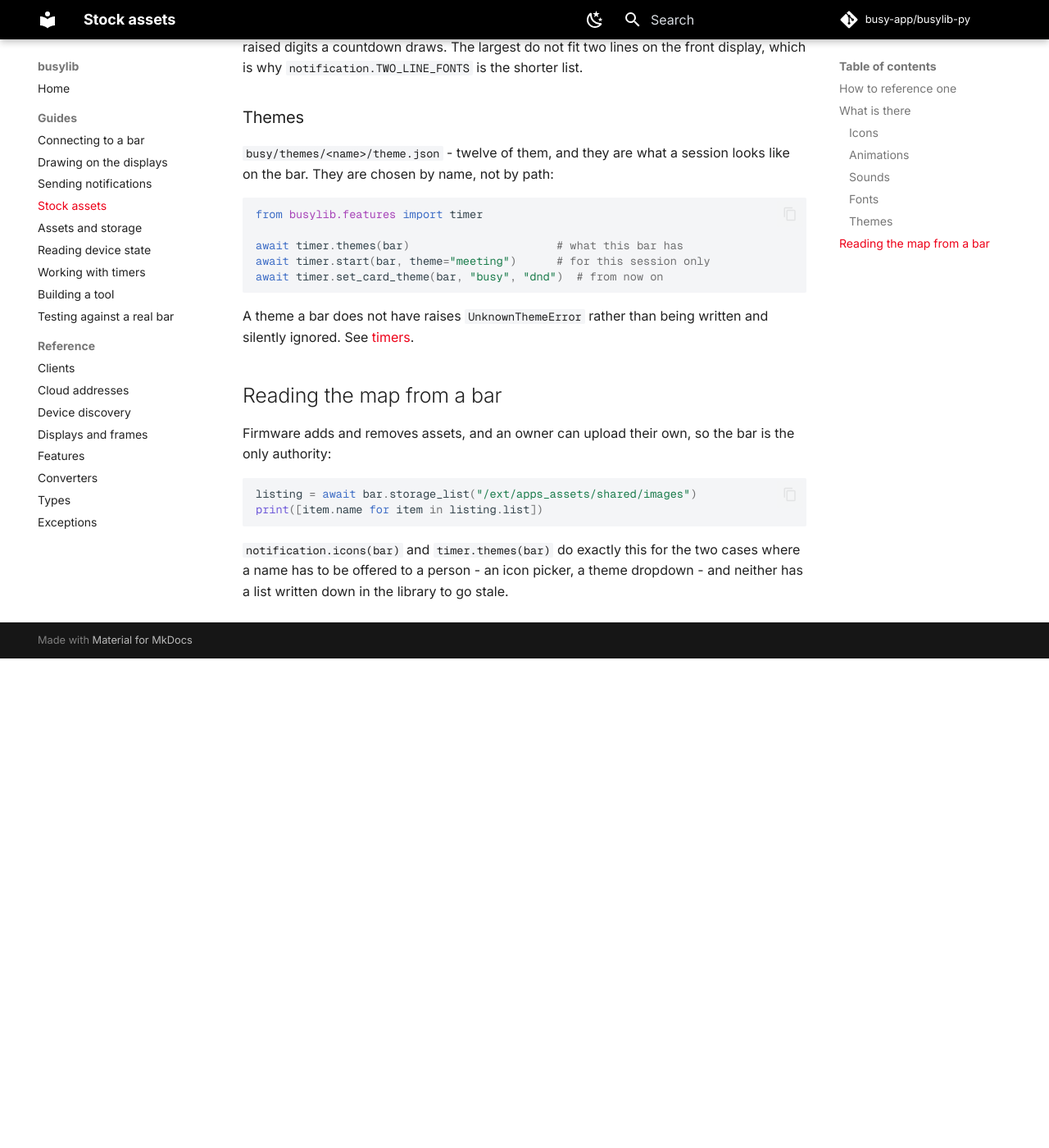
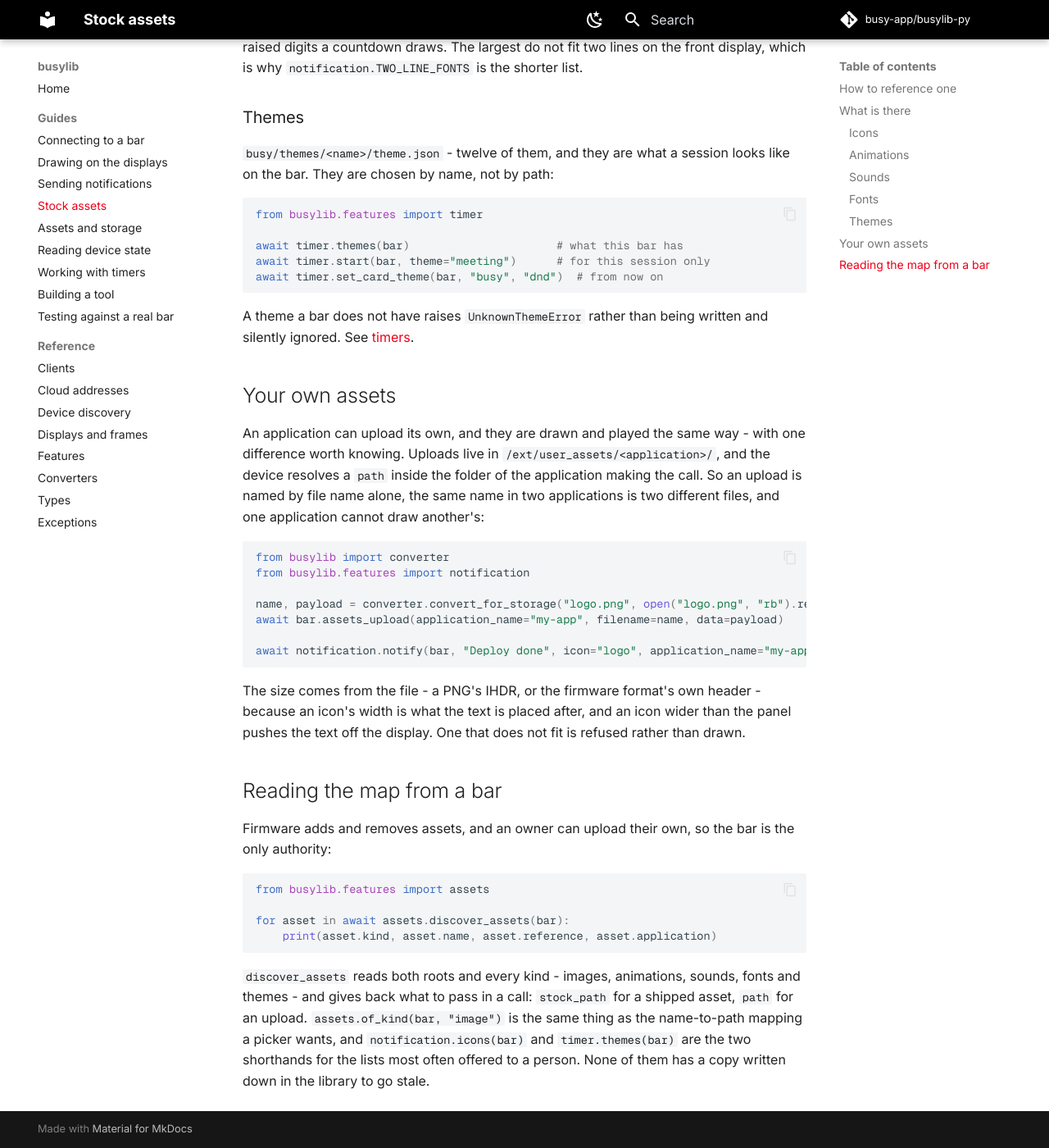
Before and after one commit to busy-app/busylib-py, an MkDocs documentation site: the page built from docs/guides/stock-assets.md, in a window 1280 px wide and 1400 px high, scrolled down 3825 px. Shown: the whole window at 82% size. Built offline with MkDocs 1.6.1 and Material for MkDocs 9.7.7, drawn with Linux system fonts in a browser that asks for light colours; comment, search, counter and statistics services are not loaded; before the commit the page ends 4628 px from its top, so only the background shows below that.

````diff
--- a/docs/guides/stock-assets.md
+++ b/docs/guides/stock-assets.md
@@ -160,16 +160,46 @@
 A theme a bar does not have raises `UnknownThemeError` rather than being
 written and silently ignored. See [timers](timers.md).
 
+## Your own assets
+
+An application can upload its own, and they are drawn and played the same way
+- with one difference worth knowing. Uploads live in
+`/ext/user_assets/<application>/`, and the device resolves a `path` inside the
+folder of the application making the call. So an upload is named by file name
+alone, the same name in two applications is two different files, and one
+application cannot draw another's:
+
+```python
+from busylib import converter
+from busylib.features import notification
+
+name, payload = converter.convert_for_storage("logo.png", open("logo.png", "rb").read())
+await bar.assets_upload(application_name="my-app", filename=name, data=payload)
+
+await notification.notify(bar, "Deploy done", icon="logo", application_name="my-app")
+```
+
+The size comes from the file - a PNG's IHDR, or the firmware format's own
+header - because an icon's width is what the text is placed after, and an icon
+wider than the panel pushes the text off the display. One that does not fit is
+refused rather than drawn.
+
 ## Reading the map from a bar
 
 Firmware adds and removes assets, and an owner can upload their own, so the
 bar is the only authority:
 
 ```python
-listing = await bar.storage_list("/ext/apps_assets/shared/images")
-print([item.name for item in listing.list])
+from busylib.features import assets
+
+for asset in await assets.discover_assets(bar):
+    print(asset.kind, asset.name, asset.reference, asset.application)
 ```
 
-`notification.icons(bar)` and `timer.themes(bar)` do exactly this for the two
-cases where a name has to be offered to a person - an icon picker, a theme
-dropdown - and neither has a list written down in the library to go stale.
+`discover_assets` reads both roots and every kind - images, animations,
+sounds, fonts and themes - and gives back what to pass in a call:
+`stock_path` for a shipped asset, `path` for an upload. `assets.of_kind(bar,
+"image")` is the same thing as the name-to-path mapping a picker wants, and
+`notification.icons(bar)` and `timer.themes(bar)` are the two shorthands for
+the lists most often offered to a person. None of them has a copy written down
+in the library to go stale.
````
Also changed, not shown: 2 other files.
